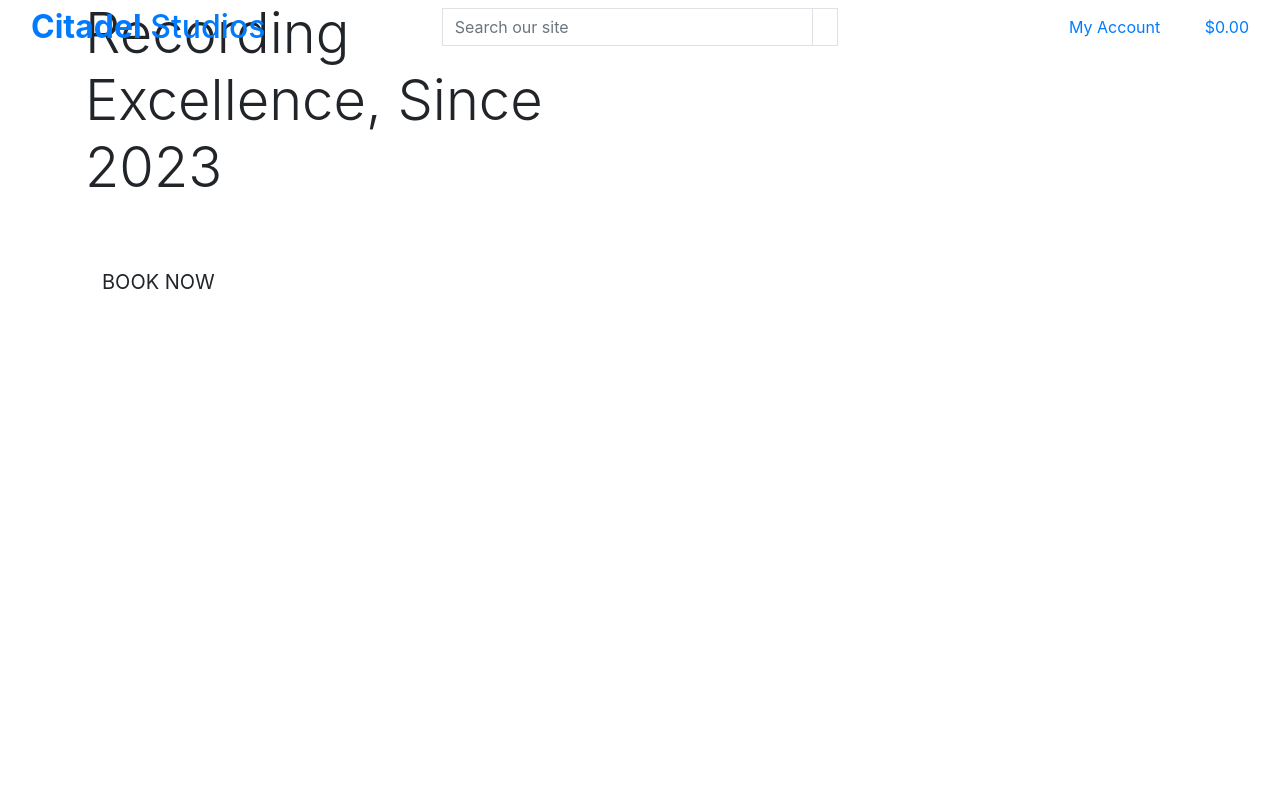
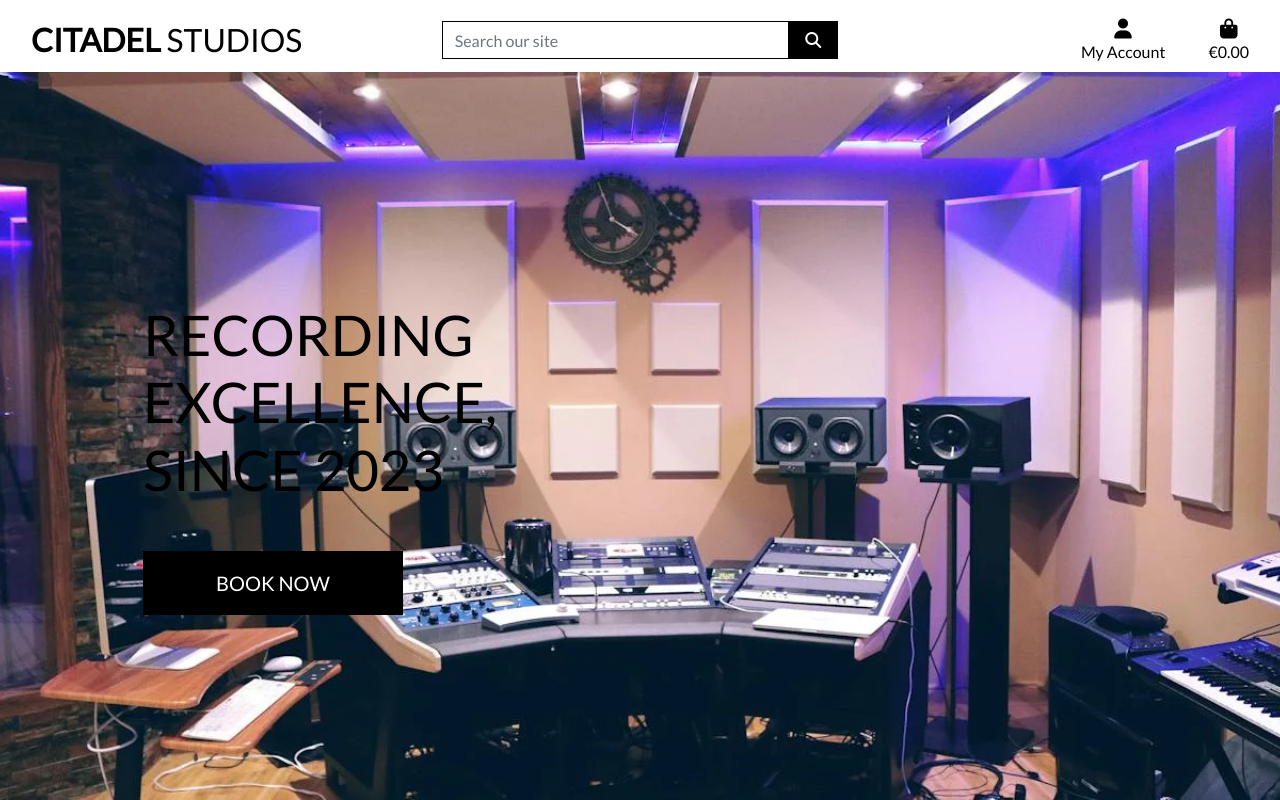
Before and after one commit to CathalSweeney6/citadel_studios, a Django app: page / in a window 1280 px wide. Run offline with Django 3.2, Linux system fonts and the light colour scheme; some libraries are stand-ins or nearby versions.

Commit message:
Complete homepage header and css

```diff
--- a/citadel_studios/settings.py
+++ b/citadel_studios/settings.py
@@ -25,7 +25,7 @@ BASE_DIR = os.path.dirname(os.path.dirname(os.path.abspath(__file__)))
 SECRET_KEY = 'p@ei#69*b*zz3u4yie-$()@cy^l(+x9&@6ypx+r0lm(3%_9hr7'
 
 # SECURITY WARNING: don't run with debug turned on in production!
-DEBUG = False
+DEBUG = True
 
 ALLOWED_HOSTS = ['8000-cathalsween-citadelstud-n9j2ra0tl8e.ws-eu106.gitpod.io']
 
@@ -149,3 +149,7 @@ USE_TZ = True
 # https://docs.djangoproject.com/en/3.0/howto/static-files/
 
 STATIC_URL = '/static/'
+STATICFILES_DIRS = (os.path.join(BASE_DIR, 'static'),)
+
+MEDIA_URL = '/media/'
+MEDIA_ROOT = os.path.join(BASE_DIR, 'media')
--- a/citadel_studios/urls.py
+++ b/citadel_studios/urls.py
@@ -1,7 +1,7 @@
 """citadel_studios URL Configuration
 
 The `urlpatterns` list routes URLs to views. For more information please see:
-    https://docs.djangoproject.com/en/3.2/topics/http/urls/
+    https://docs.djangoproject.com/en/3.0/topics/http/urls/
 Examples:
 Function views
     1. Add an import:  from my_app import views
@@ -15,9 +15,11 @@ Including another URLconf
 """
 from django.contrib import admin
 from django.urls import path, include
+from django.conf import settings
+from django.conf.urls.static import static
 
 urlpatterns = [
     path('admin/', admin.site.urls),
     path('accounts/', include('allauth.urls')),
     path('', include('home.urls')),
-]
+] + static(settings.MEDIA_URL, document_root=settings.MEDIA_ROOT)
--- /dev/null
+++ b/static/css/base.css
@@ -0,0 +1,81 @@
+html {
+    height: 100%;
+}
+
+body {
+    background: url('/media/homepage_image.jpg') no-repeat center center fixed;
+    background-size: cover;
+    height: calc(100vh - 164px);
+    color: #555;
+    font-family: 'Lato';
+}
+
+/* from Bulma */
+.icon {
+    align-items: center;
+    display: inline-flex;
+    justify-content: center;
+    height: 1.5rem;
+    width: 1.5rem;
+}
+
+.logo-font {
+    text-transform: uppercase;
+}
+
+.main-logo-link {
+    width: fit-content;
+}
+
+.shop-now-button {
+    background: black;
+    color: white;
+    min-width: 260px;
+}
+
+.btn-black {
+    background: black;
+    color: white;
+}
+
+.shop-now-button:hover,
+.shop-now-button:active,
+.shop-now-button:focus,
+.btn-black:hover,
+.btn-black:active,
+.btn-black:focus {
+    background: #222;
+    color: white;
+}
+
+.text-black {
+    color: #000 !important;
+}
+
+.border-black {
+    border: 1px solid black !important;
+}
+
+/* -------------------------------- Media Queries */
+
+/* Slightly larger container on xl screens */
+@media (min-width: 1200px) {
+    .container {
+      max-width: 80%;
+    }
+  }
+
+  /* fixed top navbar only on medium and up */
+  @media (min-width: 992px) {
+      .fixed-top-desktop-only {
+          position: fixed;
+          top: 0;
+          right: 0;
+          left: 0;
+          z-index: 1030;
+      }
+
+      .header-container {
+          padding-top: 164px;
+      }
+  }
--- a/templates/base.html
+++ b/templates/base.html
@@ -15,12 +15,15 @@
 
     {% block corecss %}
         <link rel="stylesheet" href="https://stackpath.bootstrapcdn.com/bootstrap/4.4.1/css/bootstrap.min.css" integrity="sha384-Vkoo8x4CGsO3+Hhxv8T/Q5PaXtkKtu6ug5TOeNV6gBiFeWPGFN9MuhOf23Q9Ifjh" crossorigin="anonymous">
+        <link href="https://fonts.googleapis.com/css2?family=Lato&display=swap" rel="stylesheet">
+        <link rel="stylesheet" href="{% static 'css/base.css' %}">
     {% endblock %}
 
     {% block extra_css %}
     {% endblock %}
 
     {% block corejs %}
+        <script src="https://kit.fontawesome.com/8376320c05.js" crossorigin="anonymous"></script>
         <script src="https://code.jquery.com/jquery-3.4.1.slim.min.js" integrity="sha384-J6qa4849blE2+poT4WnyKhv5vZF5SrPo0iEjwBvKU7imGFAV0wwj1yYfoRSJoZ+n" crossorigin="anonymous"></script>
         <script src="https://cdn.jsdelivr.net/npm/popper.js@1.16.0/dist/umd/popper.min.js" integrity="sha384-Q6E9RHvbIyZFJoft+2mJbHaEWldlvI9IOYy5n3zV9zzTtmI3UksdQRVvoxMfooAo" crossorigin="anonymous"></script>
         <script src="https://stackpath.bootstrapcdn.com/bootstrap/4.4.1/js/bootstrap.min.js" integrity="sha384-wfSDF2E50Y2D1uUdj0O3uMBJnjuUD4Ih7YwaYd1iqfktj0Uod8GCExl3Og8ifwB6" crossorigin="anonymous"></script>
@@ -33,7 +36,7 @@
   </head>
   <body>
     <header class="container-fluid fixed-top">
-        <div class="row">
+        <div id="topnav" class="row bg-white pt-lg-2 d-none d-lg-flex">
             <div class="col-12 col-lg-4 my-auto py-1 py-lg-0 text-center text-lg-left">
                 <a href="{% url 'home' %}" class="nav-link main-logo-link">
                     <h2 class="logo-font text-black my-0"><strong>Citadel</strong> Studios</h2>
@@ -81,9 +84,9 @@
                                 <div><i class="fas fa-shopping-bag fa-lg"></i></div>
                                 <p class="my-0">
                                     {% if grand_total %}
-                                        ${{ grand_total|floatformat:2 }}
+                                        €{{ grand_total|floatformat:2 }}
                                     {% else %}
-                                        $0.00
+                                    €0.00
                                     {% endif %}
                                 </p>
                             </div>
```
Also changed, not shown: media/homepage_image.jpg (added).
